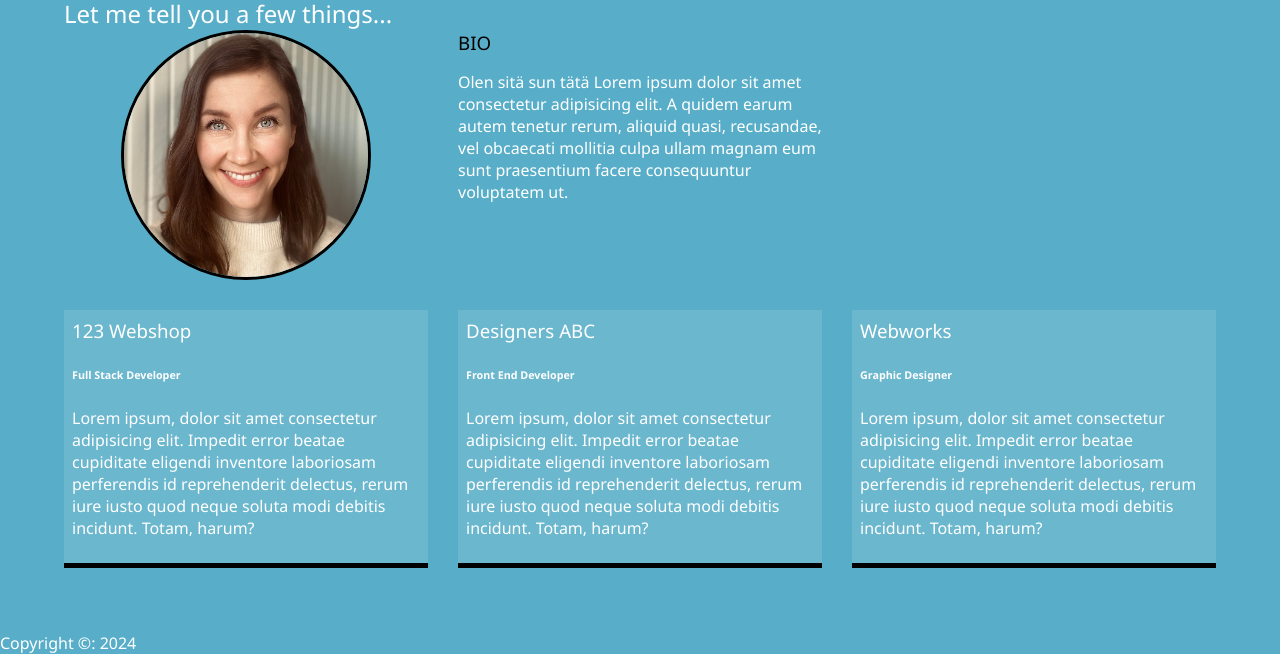
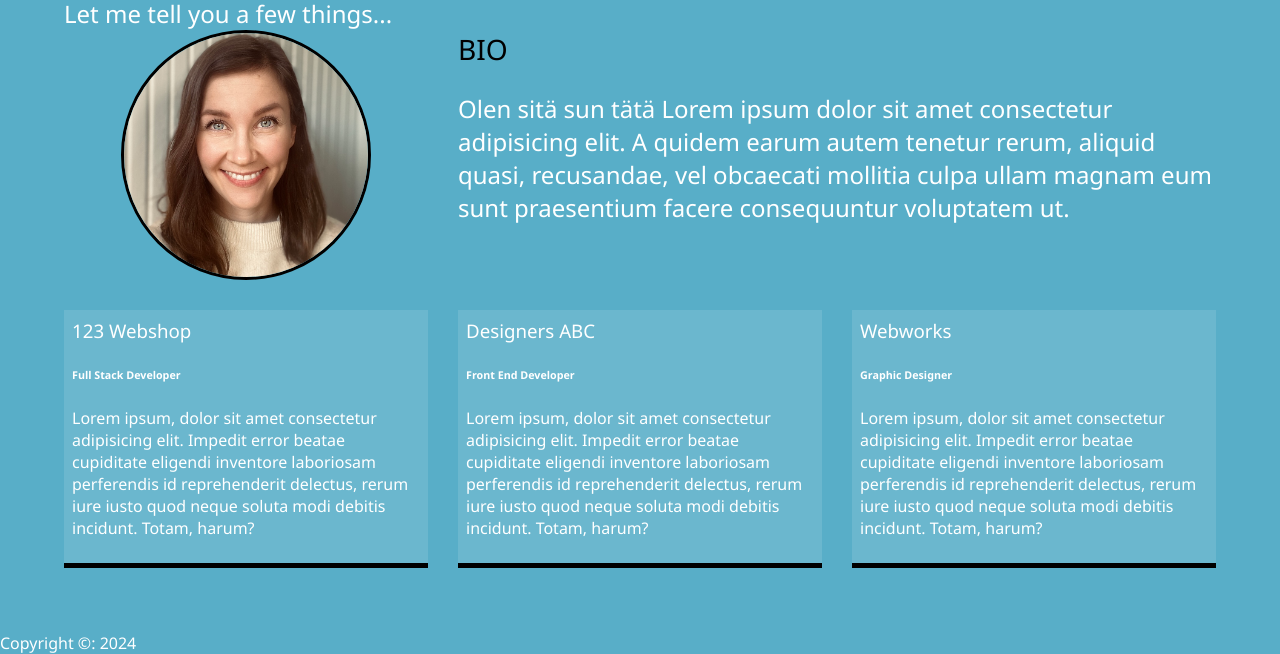
Before and after one commit to kaiserinna/portfolio, a website: page dist/about.html in a window 1280 px wide. Shown: the part 198-852 px from the top of the page. Drawn offline with Linux system fonts and the light colour scheme.

Commit message:
about page asettelu

```diff
--- a/scss/_mobile.scss
+++ b/scss/_mobile.scss
@@ -47,6 +47,17 @@
       background-size: cover;
     }
   }
+
+  .aobut-info {
+    grid-template-areas:
+      "bioimage"
+      "bio"
+      "job1"
+      "job2"
+      "job3";
+
+    grid-template-columns: 1fr;
+  }
 }
 
 // smartphones
--- a/scss/main.scss
+++ b/scss/main.scss
@@ -1,6 +1,6 @@
 @import "config";
 @import "menu";
-@import "mobile";
+
 
 * {
   box-sizing: border-box;
@@ -50,7 +50,8 @@ header {
 }
 main {
   padding: 4rem;
-  height: 100%;
+  // height: 100%;
+  min-height: calc(100vh - 60px);
 
   .icons {
     margin-top: 1rem;
@@ -91,6 +92,11 @@ main {
     background-position-x: 80%;
   }
 
+  .bio {
+    grid-area: bio;
+    font-size: 1.5rem;
+  }
+
   .job-1 {
     grid-area: job1;
   }
@@ -113,7 +119,9 @@ main {
 #main-footer {
   text-align: center;
   padding: 1rem;
-  background: darken;
+  background: darke($primary-color, 10);
   color: set-text-color($primary-color);
   height: 60px;
 }
+
+@import "mobile";
```
Also changed, not shown: dist/css/main.css.
